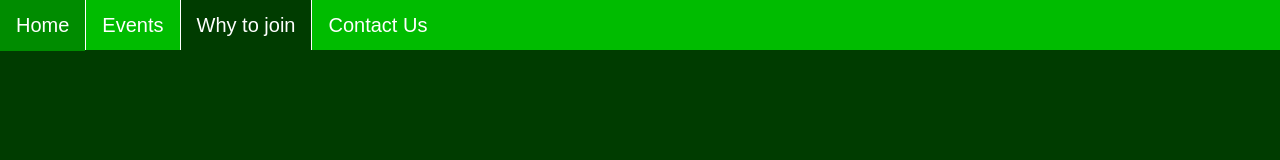
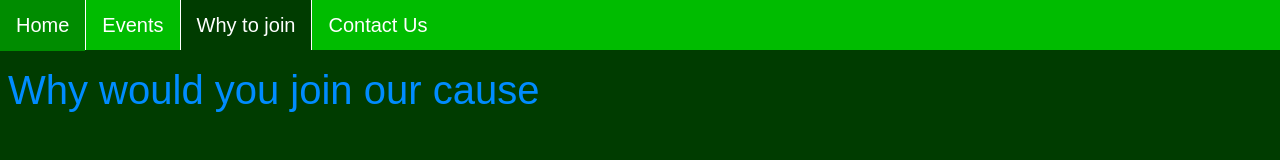
Before and after one commit to whyaretherenoavailibleusernamessmh/11CSC-Nick, a plain HTML site: page why.html in a window 1280 px wide. Drawn offline with Linux system fonts and the light colour scheme.

Commit message:
added heading theme and text to `why.html`

```diff
--- a/style.css
+++ b/style.css
@@ -79,6 +79,8 @@ justify-content: space-between;
 margin: 10px;
 padding: 10px
 }
+
+
 /* Index Specific Styles */
 .index-maincontainer {
 display: flex;
@@ -93,3 +95,10 @@ color: white;
 font-size: 20px;
 width: 44%
 }
+
+/* why.html specific styles */
+.why-heading {
+font-size: 40px;
+color: #008cff;
+padding-top: 60px;
+}
--- a/why.html
+++ b/why.html
@@ -12,5 +12,8 @@
     <li class="active"><a>Why to join</a></li>
     <li><a class="valid" href="contact.html">Contact Us</a></li>
 </ul>
+<div class="why-heading">Why would you join our cause</div>
+
+
 </body>
 </html>
```
